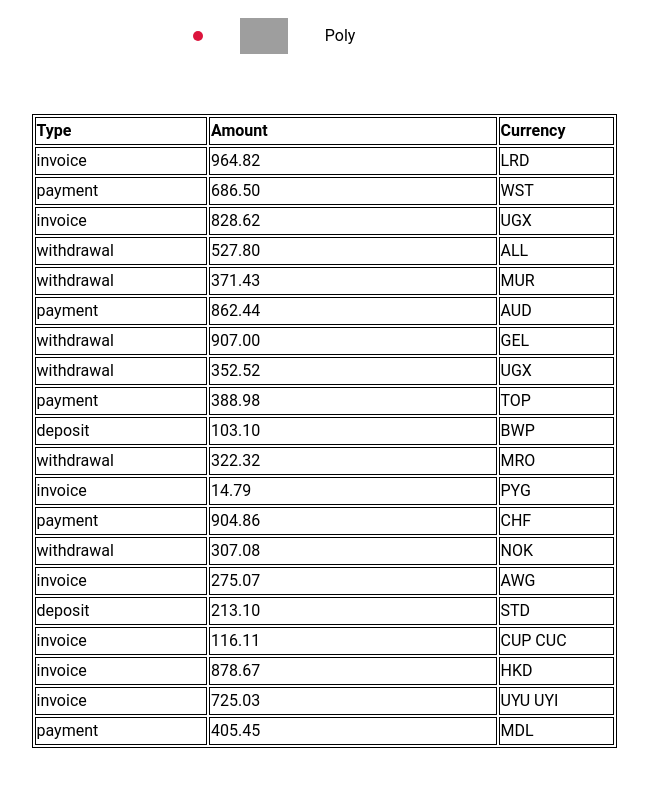
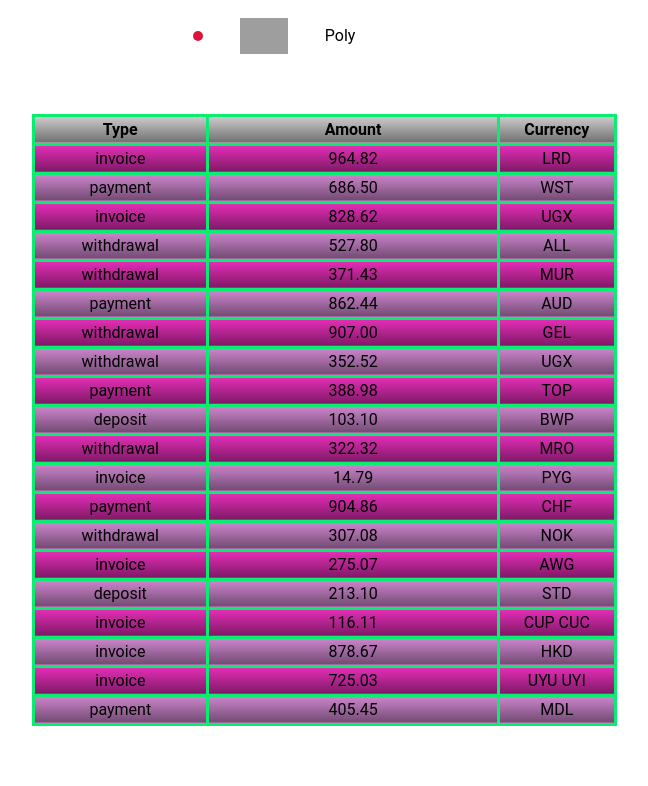
Before and after one commit to TryTooFly/goit-react-hw-01-components, a React (Create React App) app: page / in a window 1280 px wide. Shown: the part 890-1676 px from the top of the page, without its empty margins (316-964 px from the left). Built offline with nearby package versions, Linux system fonts and the light colour scheme; grey boxes are pictures that could not be loaded.

Commit message:
Update TransactionHistory.module.css

```diff
--- a/src/components/TransactionHistory/TransactionHistory.module.css
+++ b/src/components/TransactionHistory/TransactionHistory.module.css
@@ -4,18 +4,32 @@
 }
 .type {
   width: 30%;
-  text-align: start;
+  text-align: center;
 }
 .amount {
   width: 50%;
-  text-align: start;
+  text-align: center;
 }
 .currency {
   width: 20%;
-  text-align: start;
+  text-align: center;
 }
 table,
 th,
 td {
   border: 1px solid;
+  border-collapse: collapse;
+  background: linear-gradient(
+    to bottom,
+    rgba(0, 0, 0, 0.1),
+    rgba(0, 0, 0, 0.5)
+  );
+  border: 3px solid rgb(9, 237, 112);
 }
+tbody tr:nth-child(odd) {
+  background-color: #ff33cc;
+}
+
+tbody tr:nth-child(even) {
+  background-color: #e495e4;
+}
```
